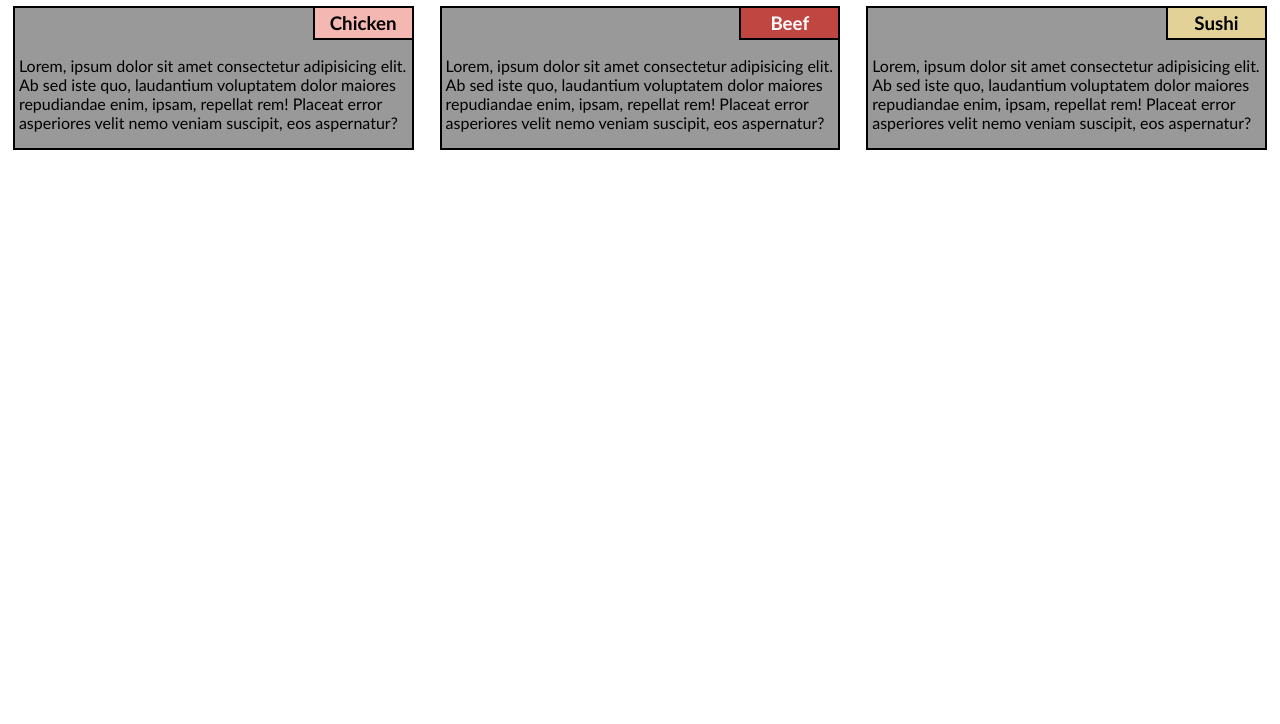
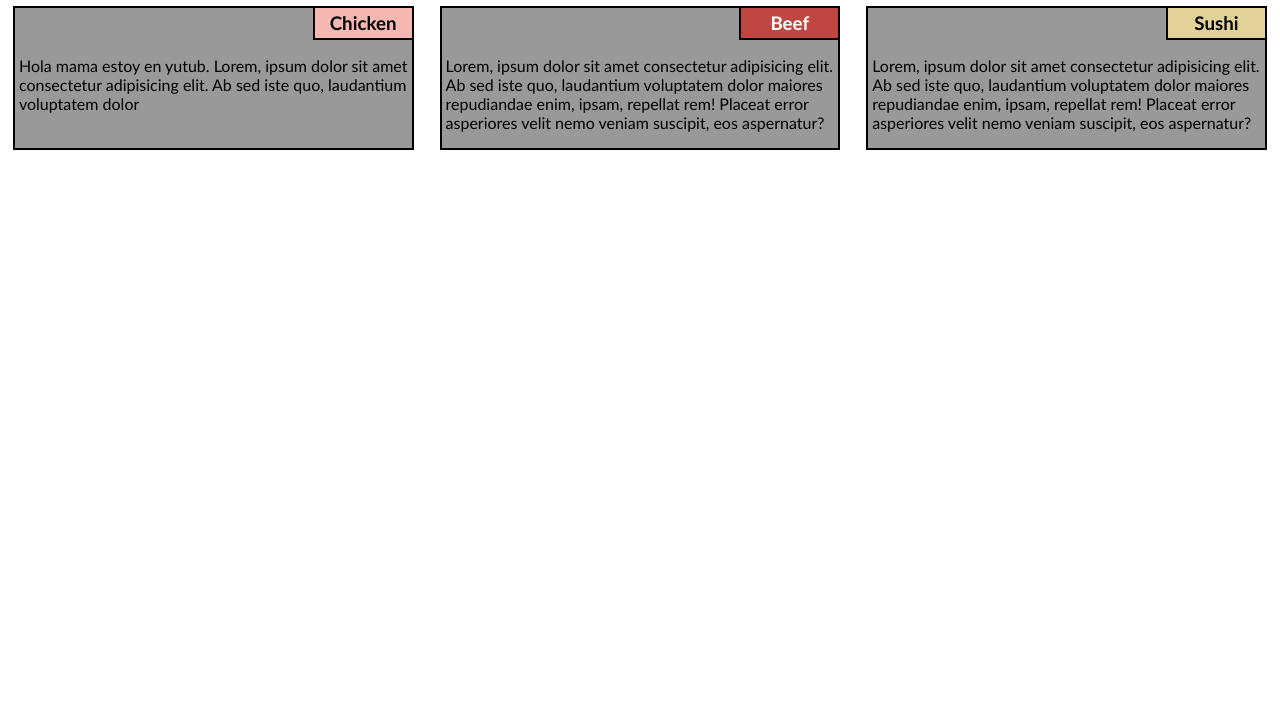
Before and after one commit to JuandDaM/Coursera-Work, a plain HTML site: page index.html in a window 1280 px wide. Shown: the part 76-800 px from the top of the page. Drawn offline with Linux system fonts and the light colour scheme.

Commit message:
Esta va por angela WUUuuuUUUU

```diff
--- a/index.html
+++ b/index.html
@@ -15,10 +15,8 @@
         </div>
         <div>
           <p>
-            Lorem, ipsum dolor sit amet consectetur adipisicing elit. Ab sed
-            iste quo, laudantium voluptatem dolor maiores repudiandae enim,
-            ipsam, repellat rem! Placeat error asperiores velit nemo veniam
-            suscipit, eos aspernatur?
+            Hola mama estoy en yutub. Lorem, ipsum dolor sit amet consectetur
+            adipisicing elit. Ab sed iste quo, laudantium voluptatem dolor
           </p>
         </div>
       </section>
```
